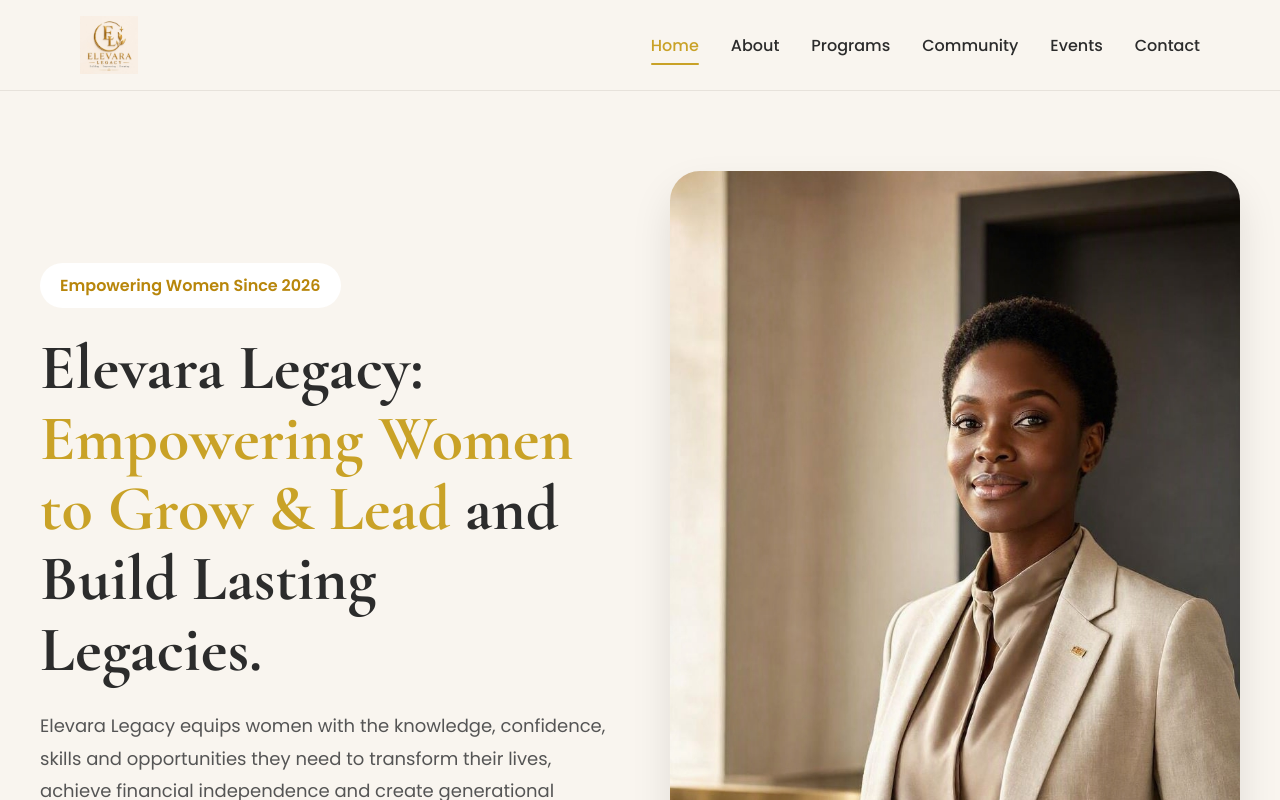
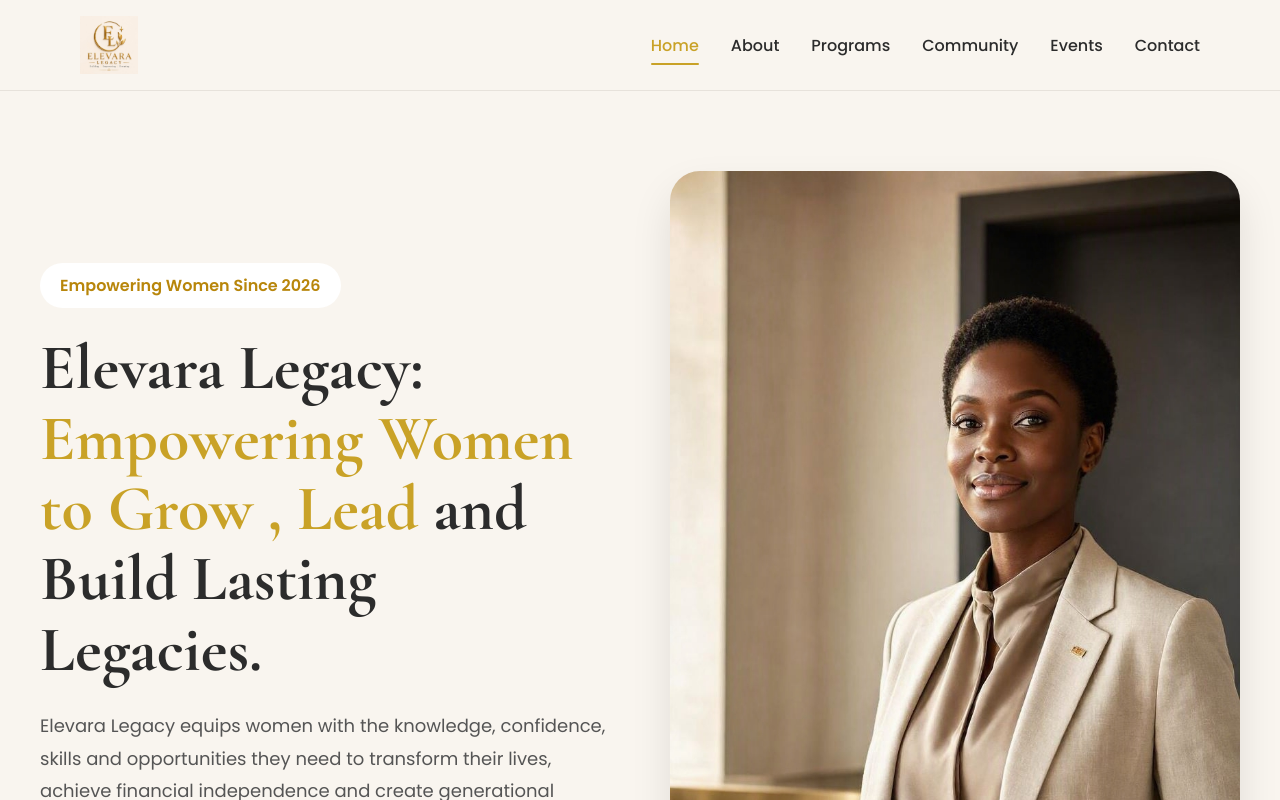
Before and after one commit to BRIAN-pixel275/elevara-legacy, a React (Vite) app: page / in a window 1280 px wide. Shown: the top 800 px of the page. Built offline with nearby package versions, Linux system fonts and the light colour scheme.

Commit message:
fix: correct punctuation in Hero component heading for clarity

```diff
--- a/src/components/sections/Hero.jsx
+++ b/src/components/sections/Hero.jsx
@@ -14,7 +14,7 @@
 
           <h1>
   Elevara Legacy:
-  <span> Empowering Women to Grow & Lead </span>
+  <span> Empowering Women to Grow , Lead </span>
   and Build Lasting Legacies.
 </h1>
 
```
